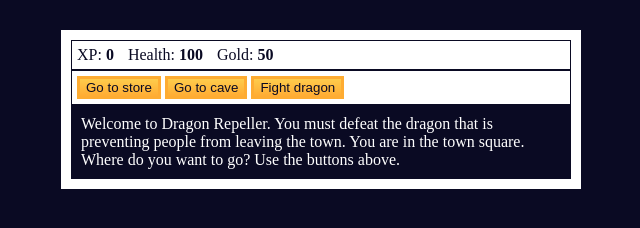
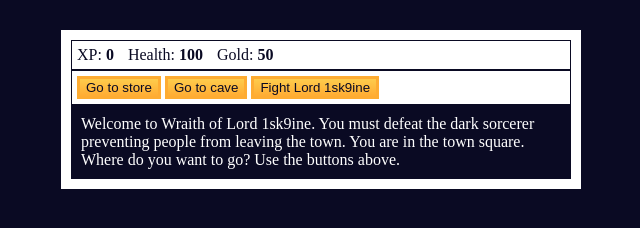
Before and after one commit to 1sk9ine/Wraithoflord1sk9ine, a plain HTML site: page index.html in a window 1280 px wide. Shown: the whole page, without its empty margins (319-959 px from the left). Drawn offline with Linux system fonts and the light colour scheme.

Commit message:
Update index.html

```diff
--- a/index.html
+++ b/index.html
@@ -3,7 +3,7 @@
   <head>
     <meta charset="utf-8">
     <link rel="stylesheet" href="./styles.css">
-    <title>RPG - Dragon Repeller</title>
+    <title>Wraith of Lord 1sk9ine</title>
   </head>
   <body>
     <div id="game">
@@ -15,14 +15,14 @@
       <div id="controls">
         <button id="button1">Go to store</button>
         <button id="button2">Go to cave</button>
-        <button id="button3">Fight dragon</button>
+        <button id="button3">Fight Lord 1sk9ine</button>
       </div>
       <div id="monsterStats">
         <span class="stat">Monster Name: <strong><span id="monsterName"></span></strong></span>
         <span class="stat">Health: <strong><span id="monsterHealth"></span></strong></span>
       </div>
       <div id="text">
-        Welcome to Dragon Repeller. You must defeat the dragon that is preventing people from leaving the town. You are in the town square. Where do you want to go? Use the buttons above.
+        Welcome to Wraith of Lord 1sk9ine. You must defeat the dark sorcerer preventing people from leaving the town. You are in the town square. Where do you want to go? Use the buttons above.
       </div>
     </div>
     <script src="./script.js"></script>
```
